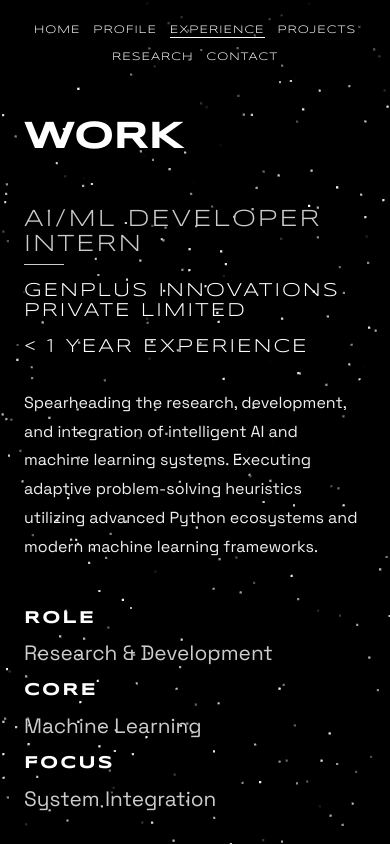
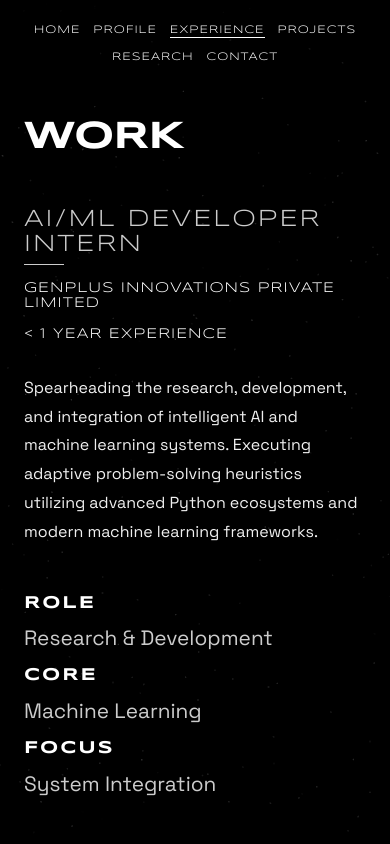
Before and after one commit to SubashSK777/Portfolio, a React (Vite) app: page /#/experience in a window 390 px wide. Built offline with nearby package versions, Linux system fonts and the light colour scheme.

Commit message:
Refine stars: Make them smaller and luminous with glow effects; Fix Work section text collision on mobile

```diff
--- a/src/components/BackgroundOverlay.jsx
+++ b/src/components/BackgroundOverlay.jsx
@@ -27,9 +27,9 @@
     const height = window.innerHeight;
 
     // =========================
-    // ⭐ STARS (DENSE + PURE WHITE)
+    // ✨ LUMINOUS SHADER-LIKE STARS
     // =========================
-    const COUNT = 2200;
+    const COUNT = 2500;
     const positions = new Float32Array(COUNT * 3);
     const colors = new Float32Array(COUNT * 3);
 
@@ -42,18 +42,17 @@
       particles.push({
         x,
         y,
-        brightness: 0.5 + Math.random() * 0.5,
+        brightness: 0.4 + Math.random() * 0.6,
         blinkOffset: Math.random() * Math.PI * 2,
-        blinkSpeed: 0.01 + Math.random() * 0.02,
+        blinkSpeed: 0.008 + Math.random() * 0.015,
         depth: Math.random() * 0.5 + 0.5,
-        pulse: Math.random() > 0.8,
-        travelSpeed: 1.2 + Math.random() * 2.8,
+        pulse: Math.random() > 0.85,
+        travelSpeed: 1.0 + Math.random() * 2.5,
       });
 
       positions[i * 3] = x;
       positions[i * 3 + 1] = y;
 
-      // Pure white initial state
       colors[i * 3] = 1;
       colors[i * 3 + 1] = 1;
       colors[i * 3 + 2] = 1;
@@ -63,13 +62,32 @@
     geometry.setAttribute('position', new THREE.BufferAttribute(positions, 3));
     geometry.setAttribute('color', new THREE.BufferAttribute(colors, 3));
 
-    const getStarSize = () => (window.innerWidth < 1024 ? 2.2 : 3.8);
+    // Create a circular glow texture for "luminous" effect
+    const createStarTexture = () => {
+      const canvas = document.createElement('canvas');
+      canvas.width = 64;
+      canvas.height = 64;
+      const ctx = canvas.getContext('2d');
+      const gradient = ctx.createRadialGradient(32, 32, 0, 32, 32, 32);
+      gradient.addColorStop(0, 'rgba(255, 255, 255, 1)');
+      gradient.addColorStop(0.2, 'rgba(255, 255, 255, 0.8)');
+      gradient.addColorStop(0.5, 'rgba(255, 255, 255, 0.3)');
+      gradient.addColorStop(1, 'rgba(255, 255, 255, 0)');
+      ctx.fillStyle = gradient;
+      ctx.fillRect(0, 0, 64, 64);
+      return new THREE.CanvasTexture(canvas);
+    };
+
+    const getStarSize = () => (window.innerWidth < 1024 ? 1.4 : 2.4);
 
     const material = new THREE.PointsMaterial({
       size: getStarSize(),
+      map: createStarTexture(),
       vertexColors: true,
       transparent: true,
       opacity: 1.0,
+      blending: THREE.AdditiveBlending, // Makes them luminous
+      depthWrite: false,
       sizeAttenuation: true,
     });
 
@@ -83,8 +101,8 @@
     let target = { x: 0, y: 0 };
 
     window.addEventListener('mousemove', (e) => {
-      target.x = (e.clientX - width / 2) * 0.03;
-      target.y = -(e.clientY - height / 2) * 0.03;
+      target.x = (e.clientX - width / 2) * 0.025;
+      target.y = -(e.clientY - height / 2) * 0.025;
     });
 
     window.addEventListener('resize', () => {
@@ -98,10 +116,10 @@
     let time = 0;
 
     const animate = () => {
-      time += 0.01;
+      time += 0.008;
 
-      mouse.x += (target.x - mouse.x) * 0.06;
-      mouse.y += (target.y - mouse.y) * 0.06;
+      mouse.x += (target.x - mouse.x) * 0.05;
+      mouse.y += (target.y - mouse.y) * 0.05;
 
       const pos = geometry.attributes.position;
       const col = geometry.attributes.color;
@@ -109,18 +127,18 @@
       for (let i = 0; i < COUNT; i++) {
         const p = particles[i];
 
-        // 🌌 Trajectory (Radial)
+        // Trajectory
         const dx = p.x;
         const dy = p.y;
         const dist = Math.sqrt(dx * dx + dy * dy) || 1;
 
-        const speedFactor = (dist / 200) + 0.35;
+        const speedFactor = (dist / 220) + 0.3;
         p.x += (dx / dist) * p.travelSpeed * speedFactor;
         p.y += (dy / dist) * p.travelSpeed * speedFactor;
 
-        if (Math.abs(p.x) > width / 2 + 600 || Math.abs(p.y) > height / 2 + 600) {
-          p.x = (Math.random() - 0.5) * (width + 400);
-          p.y = (Math.random() - 0.5) * (height + 400);
+        if (Math.abs(p.x) > width / 2 + 700 || Math.abs(p.y) > height / 2 + 700) {
+          p.x = (Math.random() - 0.5) * (width + 300);
+          p.y = (Math.random() - 0.5) * (height + 300);
         }
 
         const fx = p.x + mouse.x * p.depth;
@@ -131,10 +149,9 @@
         // ✨ TWINKLE
         const twinkle = Math.sin(time * p.blinkSpeed + p.blinkOffset);
         let intensity = p.pulse
-          ? p.brightness * (0.3 + twinkle * 0.7)
-          : p.brightness * (0.5 + twinkle * 0.5);
+          ? p.brightness * (0.2 + twinkle * 0.8)
+          : p.brightness * (0.4 + twinkle * 0.6);
 
-        // Direct gray-scale intensity (r=g=b) for pure white/gray
         col.setXYZ(i, intensity, intensity, intensity);
       }
 
--- a/src/index.css
+++ b/src/index.css
@@ -334,6 +334,27 @@
   transform: translateY(0);
 }
 
+.work-meta-container {
+  display: flex;
+  justify-content: space-between;
+  margin-bottom: 2rem;
+  font-family: var(--font-display);
+  font-size: 1.2rem;
+  color: #fff;
+  letter-spacing: 2px;
+  flex-wrap: wrap;
+  gap: 1rem;
+}
+
+@media (max-width: 1024px) {
+  .work-meta-container {
+    flex-direction: column;
+    font-size: 0.9rem;
+    gap: 0.5rem;
+    letter-spacing: 1px;
+  }
+}
+
 /* Page Transition Wrapper */
 .page-transition {
   width: 100%;
--- a/src/pages/Experience.jsx
+++ b/src/pages/Experience.jsx
@@ -23,7 +23,7 @@
                     <div className="minimal-card" style={{ borderBottom: 'none' }}>
                         <h2 className="section-title" style={{ fontSize: '1.5rem' }}>AI/ML Developer Intern</h2>
 
-                        <div style={{ display: 'flex', justifyContent: 'space-between', marginBottom: '2rem', fontFamily: 'var(--font-display)', fontSize: '1.2rem', color: '#fff', letterSpacing: '2px' }}>
+                        <div className="work-meta-container">
                             <span>GENPLUS INNOVATIONS PRIVATE LIMITED</span>
                             <span>&lt; 1 YEAR EXPERIENCE</span>
                         </div>
```
